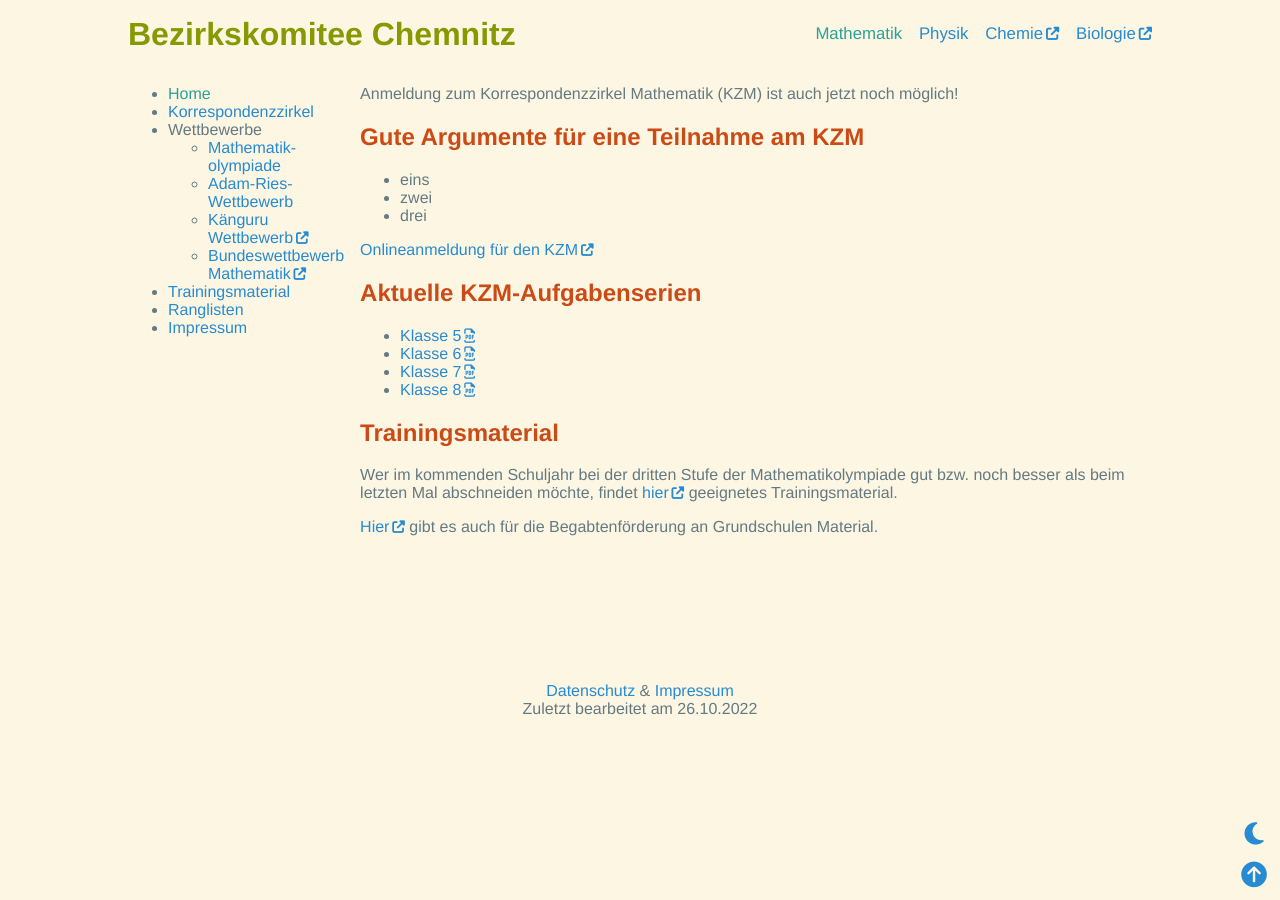
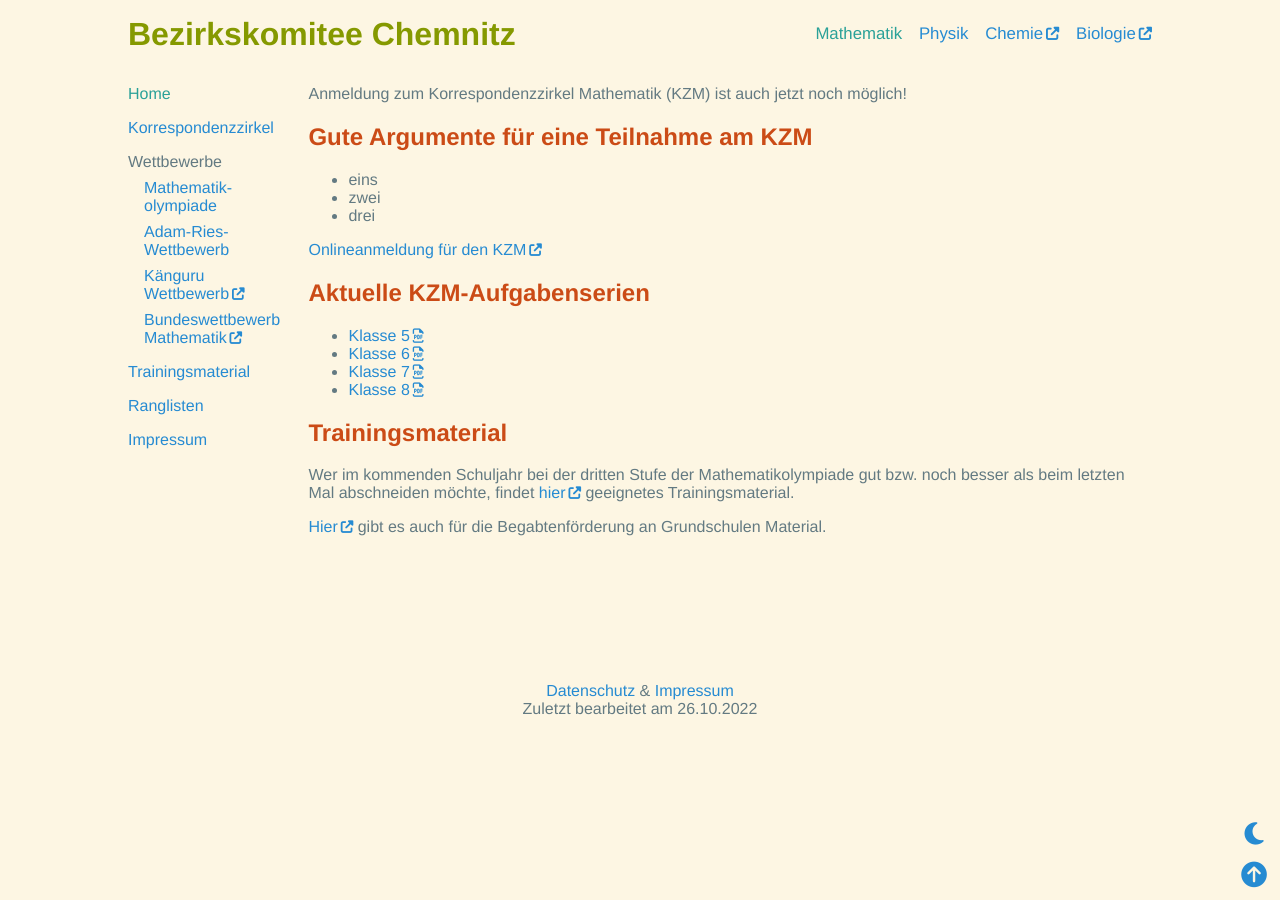
Before and after one commit to Bezirkskomitee-Chemnitz/Bezirkskomitee-Chemnitz.github.io, a Jekyll site: the page built from pages/mathematik/index.md, in a window 1280 px wide. Built offline with Jekyll 4.4.1, drawn with Linux system fonts in a browser that asks for light colours.

Commit message:
add style for (responsive) aside menu; add RAW color values for every var

```diff
--- a/assets/styles/main.css
+++ b/assets/styles/main.css
@@ -1,3 +1,10 @@
+/* variables */
+
+html {
+  --animate-all: all 200ms ease-in-out;
+  --animate-all-fast: all 100ms ease-in-out;
+}
+
 /* colors */
 
 :root {
@@ -42,36 +49,51 @@
 
 html,
 html[data-theme*="light"] {
-  --text-color: var(--base00);
-  --background-color: var(--base3);
-  --border-color: var(--base1);
+  --RAW-text-color: var(--RAW-base00);
+  --RAW-background-color: var(--RAW-base3);
+  --RAW-accent-color: var(--RAW-base2);
+  --RAW-border-color: var(--RAW-base1);
+
+  --text-color: rgb(var(--RAW-text-color));
+  --background-color: rgb(var(--RAW-background-color));
+  --accent-color: rgb(var(--RAW-accent-color));
+  --border-color: rgb(var(--RAW-border-color));
+
+  transition: var(--animate-all);
 }
 
 html[data-theme*="dark"] {
-  --text-color: var(--base0);
-  --background-color: var(--base03);
-  --border-color: var(--base01);
+  --RAW-text-color: var(--RAW-base0);
+  --RAW-background-color: var(--RAW-base03);
+  --RAW-accent-color: var(--RAW-base02);
+  --RAW-border-color: var(--RAW-base01);
+
+  --text-color: rgb(var(--RAW-text-color));
+  --background-color: rgb(var(--RAW-background-color));
+  --accent-color: rgb(var(--RAW-accent-color));
+  --border-color: rgb(var(--RAW-border-color));
+
+  transition: var(--animate-all);
 }
 
 html {
-  --highlight-color: var(--blue);
-  --focus-color: var(--violet);
-  --active-color: var(--cyan);
-  --title-color: var(--green);
-  --heading-color: var(--orange);
+  --RAW-highlight-color: var(--RAW-blue);
+  --RAW-focus-color: var(--RAW-violet);
+  --RAW-active-color: var(--RAW-cyan);
+  --RAW-title-color: var(--RAW-green);
+  --RAW-heading-color: var(--RAW-orange);
+
+  --highlight-color: rgb(var(--RAW-highlight-color));
+  --focus-color: rgb(var(--RAW-focus-color));
+  --active-color: rgb(var(--RAW-active-color));
+  --title-color: rgb(var(--RAW-title-color));
+  --heading-color: rgb(var(--RAW-heading-color));
 }
 
 /* for debugging */
 
 html[debug] * {
   outline: 1px solid rgba(var(--RAW-magenta), 0.4);
-}
-
-/* other variables */
-
-html {
-  --animate-all: all 200ms ease-in-out;
-  --animate-all-fast: all 100ms ease-in-out;
 }
 
 /* general style */
@@ -165,6 +187,24 @@
   margin-right: 0.5em;
 }
 
+aside>ul {
+  padding-left: 0;
+  list-style-type: none;
+}
+
+aside>ul>li:not(:last-child) {
+  margin-bottom: 1em;
+}
+
+aside>ul>li>ul {
+  padding-left: 1em;
+  list-style-type: none;
+}
+
+aside>ul>li>ul>li {
+  margin-top: 0.5em;
+}
+
 /* attribute dependent styles */
 
 [hidden] {
@@ -191,13 +231,14 @@
 
 /* remove default style */
 
-ul.row,
-ul.posts {
+ul.posts,
+ul.row {
   padding: 0;
   list-style-type: none;
 }
 
 /* font awesome icons for specific link types */
+aside:after,
 abbr[title]:before,
 a:not(.no_icon):before,
 a:not(.no_icon):after {
@@ -384,6 +425,41 @@
   header>nav>div {
     margin-bottom: 0.3em;
   }
+
+  aside {
+    position: fixed;
+    top: 0;
+    left: 0;
+    bottom: 0;
+    transform: translateX(-50vw);
+    transition: var(--animate-all);
+    height: 100vh;
+    width: 50vw;
+    padding: 7em 0.5em;
+    background-color: var(--accent-color);
+    box-shadow: 5px 0 10px var(--accent-color);
+  }
+
+  aside:hover {
+    transform: translateX(0);
+    transition: var(--animate-all);
+  }
+
+  aside:after {
+    position: fixed;
+    top: 6em;
+    left: calc(50vw - 0.5em);
+    background-color: var(--accent-color);
+    content: "\f0c9";
+    border: 1em solid var(--accent-color);
+    border-radius: 0 50px 50px 0;
+    color: var(--highlight-color);
+  }
+
+  aside:hover:after {
+    content: "\f00d";
+    color: var(--focus-color);
+  }
 }
 
 @media screen and (max-width: 400px) {}
```
